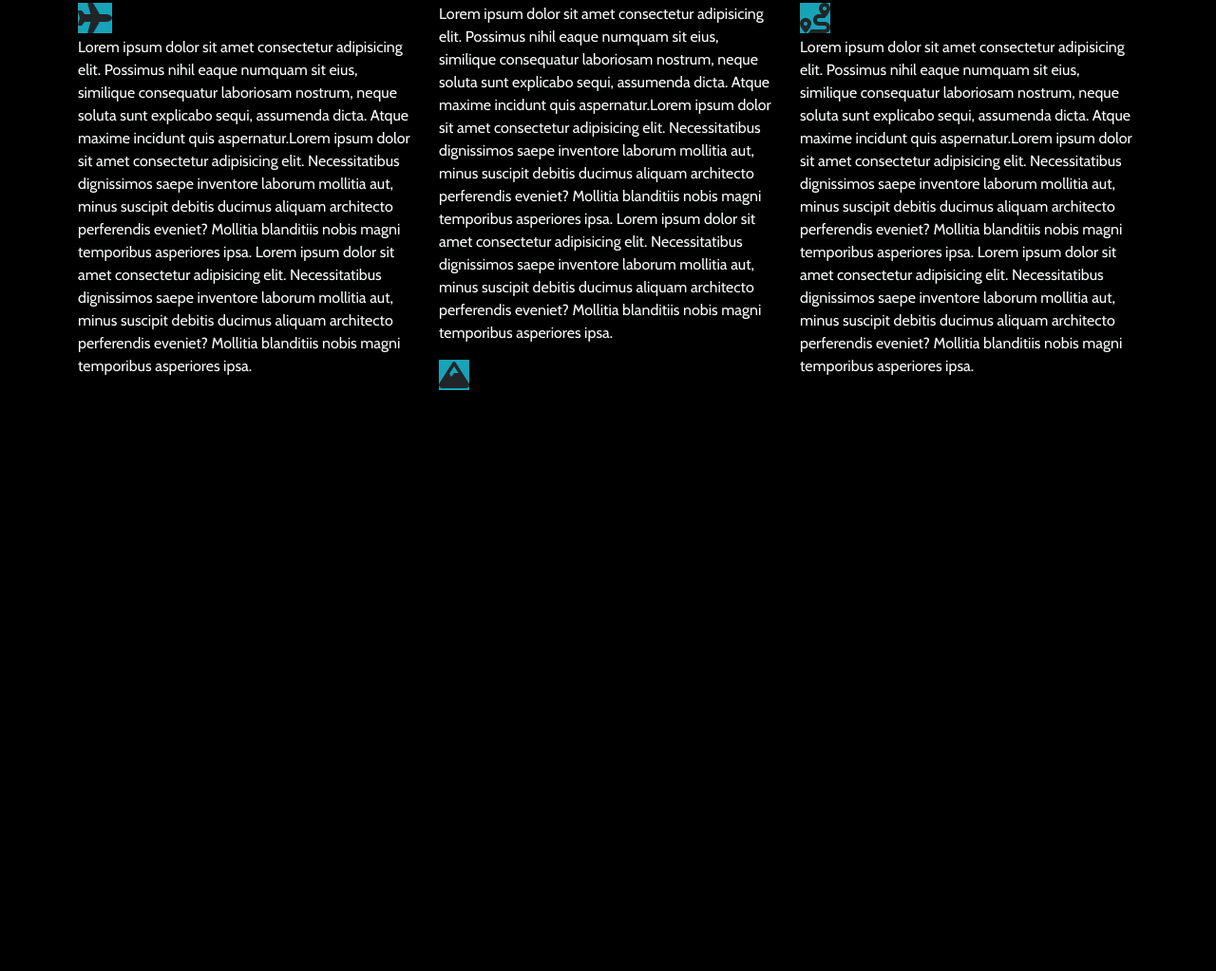
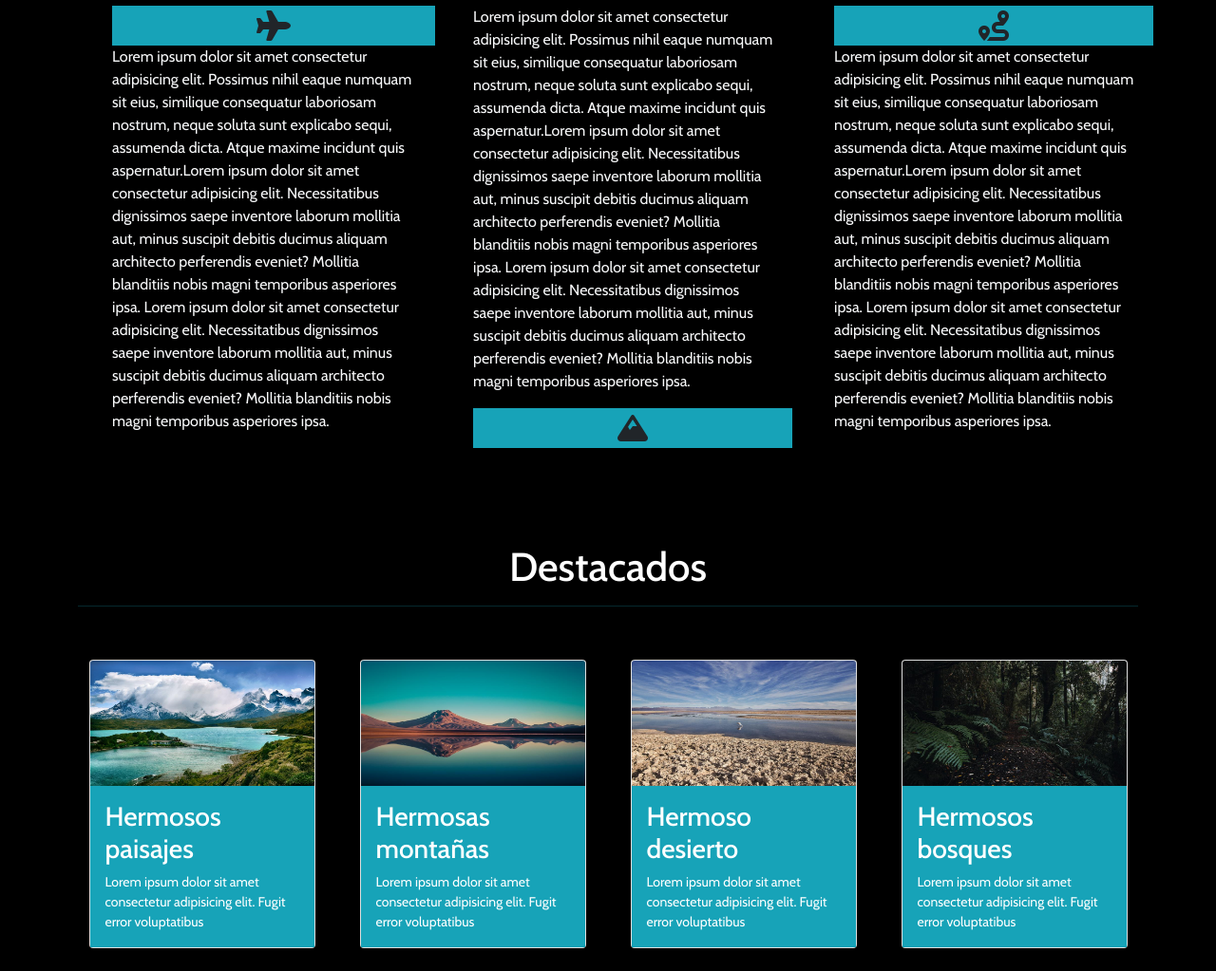
Before and after one commit to TanaAC/viajes_chile, a plain HTML site: page index.html in a window 1280 px wide. Shown: the part 1083-2106 px from the top of the page at 95% size. Before the commit the page ends 1497 px from the top, so only its background shows below. Drawn offline with nearby package versions, Linux system fonts and the light colour scheme.

Commit message:
main section finished

```diff
--- a/assets/css/style.css
+++ b/assets/css/style.css
@@ -36,6 +36,7 @@
 
     .about-tittle{
         margin-bottom: 25px;
+        font-size: 42px;
     }
 
     .about-line{
@@ -45,9 +46,61 @@
     /*style main*/
     .icons-main{
         background-color: var(--light-blue);
-
+        padding-left: 152px;
+        padding-right:152px;
+        padding-top: 5px;
+        padding-bottom: 5px;
     }
 
     .paragraph {
         font-weight: 400;
+        max-width: 350px;
     }
+
+   /*style featured*/
+
+   .featured-card{
+       max-width: 238px;
+   }
+
+   .featured-tittle{
+    margin-top: 100px;
+    font-size: 42px;
+   }
+
+   .featured-line{
+    color: var(--light-blue);
+    margin-bottom: 2rem;
+   }
+
+   .card-body{
+       background-color: var(--light-blue);
+       color: white;
+
+   }
+
+   .card-tittle{
+       font-size: 20px;
+   }
+
+   .card-text{
+       font-size: 14px;
+   }
+
+
+
+
+
+
+
+
+
+    /*style contact*/
+    /*
+    .contact-line {
+        color: var(--light-blue);
+    }
+
+    .contact{
+        margin-top: 8rem;
+    } */
--- a/index.html
+++ b/index.html
@@ -76,8 +76,8 @@
 </div>
 
 <div class="row">
-<div class="col-12 col-lg-4">
-    <i class="icons-main fa-solid fa-plane fa-2x"></i>
+<div class="col-12 col-lg-4 ps-5" >
+    <i class="icons-main fa-solid fa-plane fa-2x "></i>
     <p class="paragraph text-left text-light">Lorem ipsum dolor sit amet consectetur adipisicing elit.
     Possimus nihil eaque numquam sit eius, similique consequatur laboriosam nostrum, neque soluta sunt
     explicabo sequi, assumenda dicta. Atque maxime incidunt quis aspernatur.Lorem ipsum dolor sit amet
@@ -88,7 +88,7 @@
     perferendis eveniet? Mollitia blanditiis nobis magni temporibus asperiores ipsa.
     </p>
 </div>
-<div class="col-12 col-lg-4">
+<div class="col-12 col-lg-4 ps-5">
     <p class="paragraph text-left text-light">Lorem ipsum dolor sit amet consectetur adipisicing elit.
         Possimus nihil eaque numquam sit eius, similique consequatur laboriosam nostrum, neque soluta sunt
         explicabo sequi, assumenda dicta. Atque maxime incidunt quis aspernatur.Lorem ipsum dolor sit amet
@@ -100,7 +100,7 @@
     </p>
     <i class="icons-main fa-solid fa-mountain fa-2x"></i>
 </div>
-<div class="col-12 col-lg-4">
+<div class="col-12 col-lg-4 ps-5 ">
     <i class="icons-main fa-solid fa-route fa-2x"></i>
     <p class="paragraph text-left text-light">Lorem ipsum dolor sit amet consectetur adipisicing elit.
         Possimus nihil eaque numquam sit eius, similique consequatur laboriosam nostrum, neque soluta sunt
@@ -116,8 +116,66 @@
 </div>
 </main>
 
+<div class="featured container ">
+  <h2 class="featured-tittle text-white text-center">Destacados</h2>
+  <hr class="featured-line mx-auto opacity-100">
+
+  <div class="row">
+   <div class="col-12 col-lg-3">
+    <div class="card featured-card mx-auto my-4">
+        <img width="238" height="132" src="/assets/img/card1.png" class="card-img-top"
+            alt="destacados">
+        <div class="card-body">
+            <h3 class="card-title font-weight-bold">Hermosos paisajes </h3>
+            <p class="card-text">Lorem ipsum dolor sit amet consectetur adipisicing elit. Fugit error voluptatibus</p>
+        </div>
+     </div>
+   </div>
+
+   <div class="col-12 col-lg-3">
+    <div class="card featured-card mx-auto my-4">
+        <img width="238" height="132" src="/assets/img/card2.png" class="card-img-top"
+            alt="destacados">
+        <div class="card-body">
+            <h3 class="card-title font-weight-bold">Hermosas montañas </h3>
+            <p class="card-text">Lorem ipsum dolor sit amet consectetur adipisicing elit. Fugit error voluptatibus</p>
+        </div>
+     </div>
+   </div>
+
+   <div class="col-12 col-lg-3">
+    <div class="card featured-card mx-auto my-4">
+        <img width="238" height="132" src="/assets/img/card3.png" class="card-img-top"
+            alt="destacados">
+        <div class="card-body">
+            <h3 class="card-title font-weight-bold">Hermoso desierto </h3>
+            <p class="card-text">Lorem ipsum dolor sit amet consectetur adipisicing elit. Fugit error voluptatibus</p>
+        </div>
+     </div>
+</div>
+
+<div class="col-12 col-lg-3">
+    <div class="card featured-card mx-auto my-4">
+        <img width="238" height="132" src="/assets/img/card4.png" class="card-img-top"
+            alt="destacados">
+        <div class="card-body">
+            <h3 class="card-title font-weight-bold">Hermosos bosques </h3>
+            <p class="card-text">Lorem ipsum dolor sit amet consectetur adipisicing elit. Fugit error voluptatibus</p>
+        </div>
+     </div>
+</div>
+
+    </div>
+  </div>
 
 
+
+<!--
+<section class="contact container text-white text-center">
+<h2 class="contacto">Contacto</h2>
+<hr class="contact-line mx-auto opacity-100">
+</section>
+-->
 
 
     <script src="/assets/js/style.js"></script>
```
